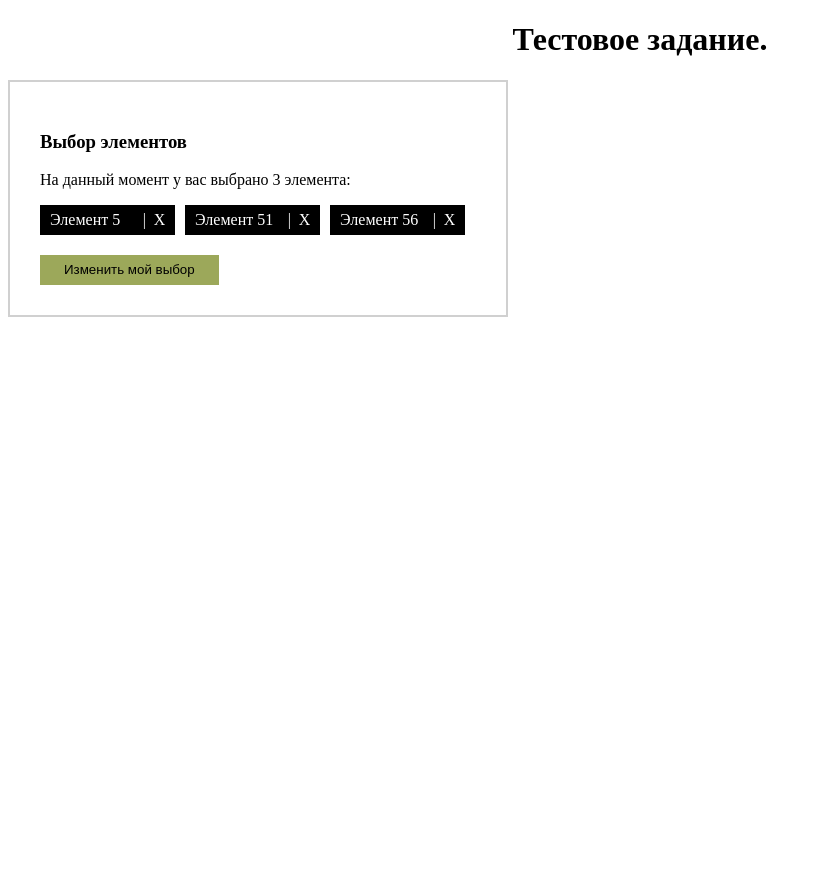
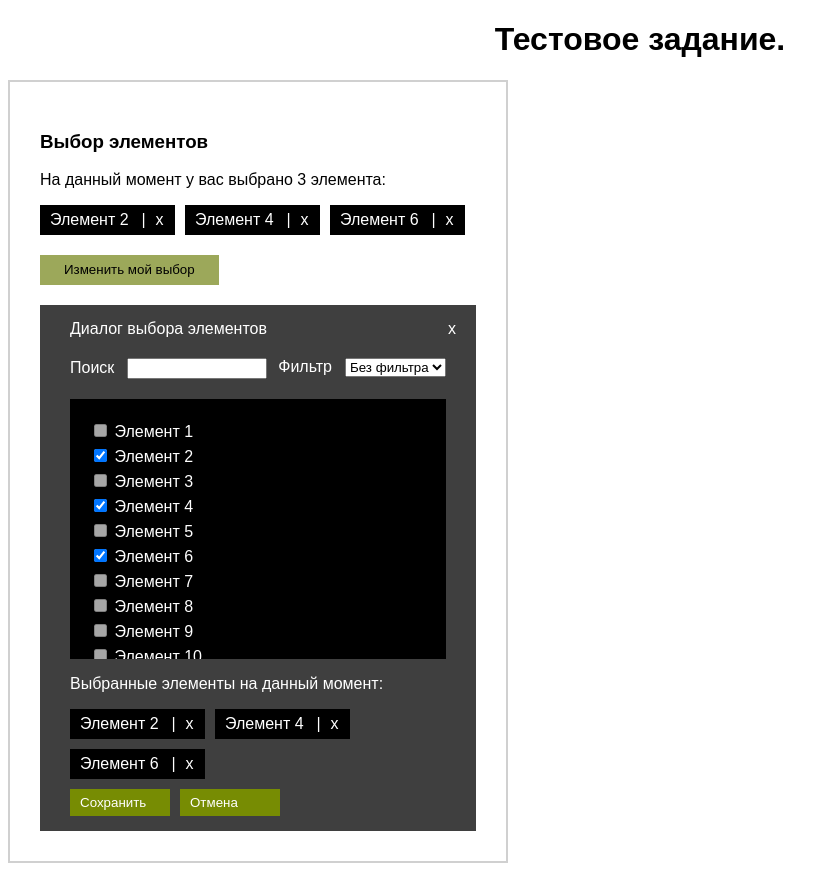
Before and after one commit to IgorGramovich/test_task, an Angular app: page / in a window 1280 px wide. Shown: the whole page, without its empty margins (0-838 px from the left). Before the commit the page ends 800 px from the top, so only its background shows below. Built offline with nearby package versions, Linux system fonts and the light colour scheme.

Commit message:
component "choose" without filter

```diff
--- a/src/app/app.module.ts
+++ b/src/app/app.module.ts
@@ -1,5 +1,6 @@
 import { BrowserModule } from '@angular/platform-browser';
 import { NgModule } from '@angular/core';
+import { ReactiveFormsModule } from '@angular/forms';
 
 import { AppComponent } from './app.component';
 import { WidgetComponent } from './widget/widget.component';
@@ -12,7 +13,8 @@ import { ChooseComponent } from './widget/choose/choose.component';
         ChooseComponent
     ],
     imports: [
-    BrowserModule
+        BrowserModule,
+        ReactiveFormsModule
     ],
     providers: [],
     bootstrap: [AppComponent]
--- a/src/app/widget/choose/choose.component.html
+++ b/src/app/widget/choose/choose.component.html
@@ -1,3 +1,57 @@
-<p>
-  choose works!
-</p>
+<article class="choose">
+    <header class="header">
+        Диалог выбора элементов
+        <span class="choose_close" (click)="cancel()">x</span>
+    </header>
+    <div class="search">
+        <div class="search_string">
+            <label>Поиск</label>
+            <input type="search">
+        </div>
+        <div class="search_range">
+            <label>Фильтр</label>
+            <select>
+                <option value="">Без фильтра</option>
+                <hr>
+                <option
+                    *ngFor="let item of filterOptions"
+                    [value]="item"
+                >Номер > {{item}}</option>
+            </select>
+        </div>
+    </div>
+    <section class="list">
+        <label
+            *ngFor="let node of widgetList"
+            class="list_item"
+        >
+            <input
+                type="checkbox"
+                [disabled]="node.disabled"
+                (change)="node.state = !node.state"
+                [checked]="node.state"
+            >
+            {{node.name}}
+        </label>
+    </section>
+    <p>
+        Выбранные элементы на данный момент:
+    </p>
+    <section class="widgetList">
+        <label *ngFor="let node of nodeList" class="widgetNode">
+            <span class="widgetNode_text">
+                {{node}}
+            </span>
+            |
+            <span class="widgetNode_delete" (click)="deleteNode(node)">x</span>
+        </label>
+    </section>
+    <footer class="footer">
+        <button class="btnChoose" (click)="save()">
+            Сохранить
+        </button>
+        <button class="btnChoose" (click)="cancel()">
+            Отмена
+        </button>
+    </footer>
+</article>
--- a/src/app/widget/choose/choose.component.scss
+++ b/src/app/widget/choose/choose.component.scss
@@ -0,0 +1,61 @@
+:host {
+    display: block;
+    margin-top: 20px;
+
+    .choose {
+        background: #3f3f3f;
+        padding: 15px 30px;
+        color: white;
+
+        .header {
+            .choose_close {
+                float: right;
+                transform: translateX(10px);
+                cursor: pointer;
+            }
+        }
+        .search {
+            margin: 20px 0;
+
+            label {
+                margin-right: 13px;
+            }
+            .search_string {
+                display: inline-block;
+
+
+                input[type="search"] {
+                    width: 140px;
+                }
+            }
+            .search_range {
+                display: inline-block;
+                float: right;
+            }
+        }
+        .list {
+            max-height: 260px;
+            background: #000;
+            overflow: auto;
+            color: white;
+            padding: 20px;
+
+            .list_item {
+                display: block;
+                line-height: 25px;
+            }
+        }
+        .footer {
+            .btnChoose {
+                width: 100px;
+                color: white;
+                background: #778c03;
+                line-height: 25px;
+                margin-right: 10px;
+                text-align: start;
+                padding-left: 10px;
+                cursor: pointer;
+            }
+        }
+    }
+}
--- a/src/app/widget/choose/choose.component.ts
+++ b/src/app/widget/choose/choose.component.ts
@@ -1,15 +1,88 @@
 import { Component, OnInit } from '@angular/core';
+import { WidgetService } from '../widget.service';
+import { FormGroup } from '@angular/forms';
+import { WidgetNode, IConfWidgetNode } from './widget-node.models';
+
+export interface IStateFilter {
+    find: string;
+    larger: number;
+}
 
 @Component({
-  selector: 'wg-choose',
-  templateUrl: './choose.component.html',
-  styleUrls: ['./choose.component.scss']
+    selector: 'wg-choose',
+    templateUrl: './choose.component.html',
+    styleUrls: ['./choose.component.scss']
 })
 export class ChooseComponent implements OnInit {
+    public filterOptions = [10, 100, 200];
+    public nodeList: string[];
+    public formSearch: FormGroup;
+    public widgetList: WidgetNode[];
+    public isDisabled: boolean;
+    private _stateFilter: IStateFilter;
+    private _widgetListAll: WidgetNode[] = [];
+    private _setter: Set<string>;
 
-  constructor() { }
+    constructor(
+        private _widgetSrv: WidgetService,
+    ) {
+        this._setter = new Set<string>();
+    }
 
-  ngOnInit() {
-  }
-
+    ngOnInit() {
+        this.nodeList = this._widgetSrv.nodeList.slice();
+        this.nodeList.forEach((item: string) => {
+            this._setter.add(item);
+        });
+        const listAll = this._widgetSrv.getAllList();
+        this.isDisabled = !(this.nodeList.length < 3);
+        listAll.forEach((item: string, i: number) => {
+            const st = this._setter.has(item);
+            const conf: IConfWidgetNode = {
+                state: st,
+                name: item,
+                index: i,
+                component: this,
+                disabled: this.isDisabled && !st,
+            };
+            this._widgetListAll.push(new WidgetNode(conf));
+        });
+        this._filterList();
+    }
+    deleteNode(name: string) {
+        this._widgetListAll.forEach((node: WidgetNode) => {
+            if (node.name === name) {
+                node.state = false;
+            }
+        });
+    }
+    save() {
+        console.log('save()');
+    }
+    cancel() {
+        this._widgetSrv.chooseClose();
+    }
+    toggleDisabled(state: boolean) {
+        this._widgetListAll.forEach((node: WidgetNode) => {
+            node.disabled = state && !node.state;
+        });
+    }
+    updateView() {
+        const list = [];
+        this._widgetListAll.forEach((node: WidgetNode) => {
+            if (node.state) {
+                list.push(node.name);
+            }
+        });
+        this.nodeList = list;
+    }
+    private _filterList(isFilter: boolean = false) {
+        if (!isFilter) {
+            this.widgetList = this._widgetListAll;
+            return;
+        }
+        this.widgetList = this._widgetListAll.filter((node: WidgetNode) => {
+            return true;
+        });
+    }
 }
--- a/src/app/widget/choose/widget-node.models.ts
+++ b/src/app/widget/choose/widget-node.models.ts
@@ -1,8 +1,45 @@
+import { ChooseComponent } from './choose.component';
+export interface IConfWidgetNode {
+    state: boolean;
+    name: string;
+    index: number;
+    component: ChooseComponent;
+    disabled: boolean;
+}
+
 export class WidgetNode {
+    public disabled = false;
+    public index: number;
+    private _state: boolean;
+    private _name: string;
+    private _component: ChooseComponent;
     get name() {
-        return this._node;
+        return this._name;
     }
-    constructor(private _node: string, public state: boolean = false) {
+    get state() {
+        return this._state;
+    }
 
+    set state(s) {
+        this._state = s;
+        if (!s) {
+            this._component.updateView();
+        } else {
+            this._component.nodeList.push(this._name);
+            if (this._component.nodeList.length === 3) {
+                this._component.toggleDisabled(true);
+            }
+        }
+        if (!s && this._component.isDisabled) {
+            this._component.toggleDisabled(false);
+            return;
+        }
+    }
+    constructor(st: IConfWidgetNode) {
+        this.disabled = st.disabled;
+        this._state = st.state;
+        this._name = st.name;
+        this.index = st.index;
+        this._component = st.component;
     }
 }
--- a/src/app/widget/widget.component.html
+++ b/src/app/widget/widget.component.html
@@ -11,7 +11,7 @@
                 {{node}}
             </span>
             |
-            <span class="widgetNode_delete" (click)="deleteNode(node)">X</span>
+            <span class="widgetNode_delete" (click)="deleteNode(node)">x</span>
         </label>
 
     </div>
--- a/src/app/widget/widget.component.scss
+++ b/src/app/widget/widget.component.scss
@@ -9,7 +9,7 @@
 }
 .btnChoose {
     display: inline-block;
-    margin-top: 20px;
+    margin-top: 10px;
     background: #9ca85a;
     line-height: 30px;
     padding: 0 24px;
--- a/src/app/widget/widget.component.ts
+++ b/src/app/widget/widget.component.ts
@@ -1,6 +1,8 @@
 import { Component, OnInit, OnDestroy } from '@angular/core';
+import { Subject } from 'rxjs';
+import { takeUntil } from 'rxjs/operators';
+
 import { WidgetService } from './widget.service';
-import { Subscription } from 'rxjs';
 
 @Component({
   selector: 'wg-widget',
@@ -8,20 +10,27 @@ import { Subscription } from 'rxjs';
   styleUrls: ['./widget.component.scss']
 })
 export class WidgetComponent implements OnDestroy {
-    public isViewChoose = false;
+    public isViewChoose = true;
     public nodeList: string[];
-    private _SWidgetSrv: Subscription;
+    private _ngUnsubscribe: Subject<any> = new Subject();
 
     constructor(
         private _widgetSrv: WidgetService,
     ) {
-        this._SWidgetSrv = this._widgetSrv.nodeList$
+        this._widgetSrv.nodeList$
+            .pipe(takeUntil(this._ngUnsubscribe))
             .subscribe((list: string[]) => {
                 this.nodeList = list;
             });
+        this._widgetSrv.isViewChoose$
+            .pipe(takeUntil(this._ngUnsubscribe))
+            .subscribe((state: boolean) => {
+                this.isViewChoose = state;
+            });
     }
     ngOnDestroy() {
-        this._SWidgetSrv.unsubscribe();
+        this._ngUnsubscribe.next();
+        this._ngUnsubscribe.complete();
     }
     chenge() {
         this.isViewChoose = !this.isViewChoose;
--- a/src/app/widget/widget.service.ts
+++ b/src/app/widget/widget.service.ts
@@ -1,30 +1,46 @@
 import { Injectable } from '@angular/core';
-import { BehaviorSubject, Observable } from 'rxjs';
+import { BehaviorSubject, Observable, Subject } from 'rxjs';
 
 @Injectable({
     providedIn: 'root'
 })
 export class WidgetService {
     private _nodeList$: BehaviorSubject<string[]>;
-    private _defaultList: string[] = ['Элемент 5', 'Элемент 51', 'Элемент 56'];
+    private _isViewChoose$: Subject<boolean>;
+    private _defaultList: string[] = ['Элемент 2', 'Элемент 4', 'Элемент 6'];
     private _allList: string[];
     private _nodeList: string[];
+    get nodeList() {
+        return this._nodeList;
+    }
+    set nodeList(list: string[]) {
+        this._nodeList = list;
+        this._updateView();
+    }
     get nodeList$(): Observable<string[]> {
         return this._nodeList$.asObservable();
+    }
+    get isViewChoose$(): Observable<boolean> {
+        return this._isViewChoose$.asObservable();
     }
     constructor() {
         this._nodeList = this._defaultList;
         this._nodeList$ = new BehaviorSubject<string[]>(this._nodeList);
+        this._isViewChoose$ = new Subject<boolean>();
     }
-    getAllList() {
+    getAllList(): string[] {
         if (!this._allList) {
             this._allList = Array.from({ length: 300 }, (_, idx) => `Элемент ${++idx}`);
         }
+        return this._allList;
     }
     deleteNode(node: string) {
         this._nodeList = this._nodeList.filter(str => str !== node);
         this._updateView();
     }
+    chooseClose() {
+        this._isViewChoose$.next(false);
+    }
     private _updateView() {
         this._nodeList$.next(this._nodeList);
     }
--- a/src/app/widget/widget.styles.scss
+++ b/src/app/widget/widget.styles.scss
@@ -1,5 +1,6 @@
 .widgetList {
     display: flex;
+    flex-flow: row wrap;
 
     .widgetNode {
         display: inline-block;
@@ -9,7 +10,7 @@
         background: black;
         color: white;
         text-align: end;
-        margin-right: 10px;
+        margin:0 10px 10px 0;
 
         .widgetNode_text {
             float: left;
--- a/src/styles.scss
+++ b/src/styles.scss
@@ -1,6 +1,7 @@
 @import "./app/widget/widget.styles.scss";
 * {
     box-sizing: border-box;
+    font-family: sans-serif;
 }
 button {
     border: none;
```
Lines whose indentation alone changed are shown as unchanged.
